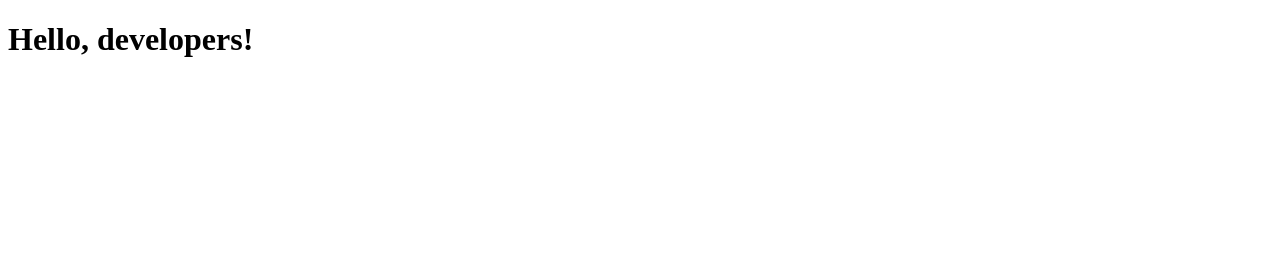
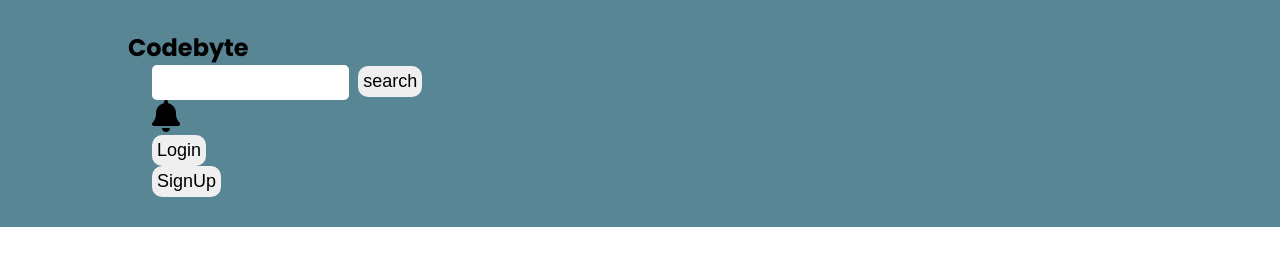
Before and after one commit to AlyBitVerse/codebyte, a website: page public/pages/index.html in a window 1280 px wide. Drawn offline with Linux system fonts and the light colour scheme.

Commit message:
create navbar component

```diff
--- a/public/assets/styles/style.css
+++ b/public/assets/styles/style.css
@@ -0,0 +1,65 @@
+/* Start Variables */
+:root {
+  --main-color: #588695;
+}
+/* End Variables */
+
+/* Start Global Rules */
+
+* {
+  -webkit-box-sizing: border-box;
+  -moz-box-sizing: border-box;
+  box-sizing: border-box;
+  padding: 0;
+  margin: 0;
+}
+html {
+  scroll-behavior: smooth;
+  transition: 0.3s;
+}
+body {
+  font-family: "poppins", sans-serif;
+}
+ul {
+  list-style: none;
+}
+button {
+  cursor: pointer;
+  padding: 5px;
+  border: none;
+  border-radius: 10px;
+  font-size: 18px;
+}
+
+    .container {
+      max-width: 80%;
+      margin: 0 auto;
+    }
+
+
+
+/* End Global Rules */
+
+/* Start Header */
+header {
+  padding: 30px 0;
+  background-color: var(--main-color);
+}
+nav {
+  justify-content: space-between;
+  align-items: center;
+}
+nav ul {
+  align-items: center;
+}
+nav ul li {
+  padding-left: 1.5rem;
+}
+nav ul li input {
+  padding: 10px;
+  margin-right: 5px;
+  border-radius: 5px;
+  border: none;
+}
+
+/* End Header */
--- a/public/pages/index.html
+++ b/public/pages/index.html
@@ -1,11 +1,37 @@
 <!DOCTYPE html>
 <html lang="en">
-<head>
-    <meta charset="UTF-8">
-    <meta name="viewport" content="width=device-width, initial-scale=1.0">
+  <head>
+    <meta charset="UTF-8" />
+    <meta name="viewport" content="width=device-width, initial-scale=1.0" />
     <title>Codebyte | Welcome</title>
-</head>
-<body>
-    <h1>Hello, developers!</h1>
-</body>
+    <link rel="preconnect" href="https://fonts.googleapis.com" />
+    <link rel="preconnect" href="https://fonts.gstatic.com" crossorigin />
+    <link
+      href="https://fonts.googleapis.com/css2?family=Poppins:ital,wght@0,100;0,200;0,300;0,400;0,500;0,600;0,700;0,800;0,900;1,100;1,200;1,300;1,400;1,500;1,600;1,700;1,800;1,900&display=swap"
+      rel="stylesheet" />
+    <link
+      rel="stylesheet"
+      href="https://cdnjs.cloudflare.com/ajax/libs/font-awesome/6.7.1/css/all.min.css"
+      integrity="sha512-5Hs3dF2AEPkpNAR7UiOHba+lRSJNeM2ECkwxUIxC1Q/FLycGTbNapWXB4tP889k5T5Ju8fs4b1P5z/iB4nMfSQ=="
+      crossorigin="anonymous"
+      referrerpolicy="no-referrer" />
+    <link rel="stylesheet" href="../assets/styles/queries.css" />
+    <link rel="stylesheet" href="../assets/styles/style.css" />
+    <link rel="stylesheet" href="../assets/styles/utils.css" />
+  </head>
+  <body>
+    <header>
+      <div class="container">
+        <nav class="flex">
+          <h2 id="logo">Codebyte</h2>
+          <ul class="flex">
+            <li><input type="text" /> <button>search</button></li>
+            <li><i class="fa-sharp fa-solid fa-bell fa-2x"></i></li>
+            <li><button>Login</button></li>
+            <li><button>SignUp</button></li>
+          </ul>
+        </nav>
+      </div>
+    </header>
+  </body>
 </html>
```
